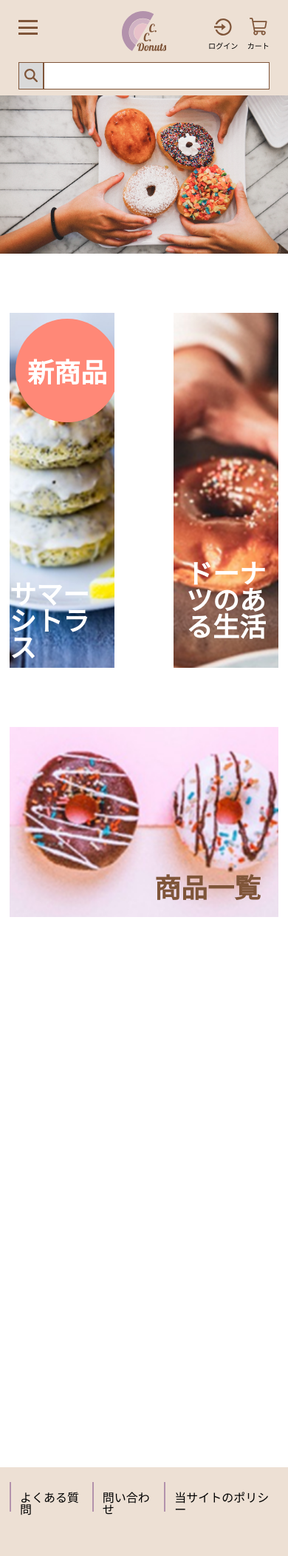
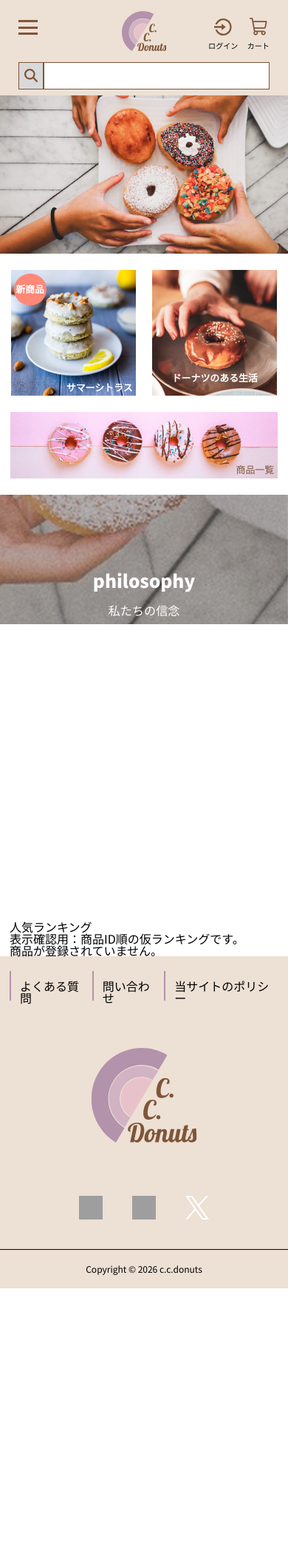
Before and after one commit to kugashion7829-afk/CCA-exam3, a PHP site: page / in a window 390 px wide. Shown: the top 2104 px of the page at 74% size. After the commit the page ends 1742 px from the top, so only its background shows below. Run offline with PHP 8.4, Linux system fonts and the light colour scheme; data that the repository does not hold is empty; grey boxes are pictures that could not be loaded.

Commit message:
Add files via upload

```diff
--- /dev/null
+++ b/app/db.php
@@ -0,0 +1,13 @@
+<?php
+
+$pdo = new PDO(
+    'mysql:host=localhost;dbname=ccdonuts;charset=utf8mb4',
+    'ccStaff',
+    'ccDonuts',
+    [
+        PDO::ATTR_ERRMODE => PDO::ERRMODE_EXCEPTION,
+        PDO::ATTR_DEFAULT_FETCH_MODE => PDO::FETCH_ASSOC,
+    ]
+);
+
+?>
--- a/index.php
+++ b/index.php
@@ -1,3 +1,9 @@
+<?php
+// DBに接続し、表示確認用の商品を1件取得する（売上順位ではなくID順）。
+require_once __DIR__ . '/app/db.php';
+$stmt = $pdo->query('SELECT id, name, price FROM products ORDER BY id ASC LIMIT 1');
+$rankingProduct = $stmt->fetch();
+?>
         <?php require __DIR__ . '/header.php'; ?>
 
         <div class="announce">
@@ -7,10 +13,13 @@
         <div class="heroImageWrap">
                 <img src="./images/HeroImage.jpg" alt="ドーナツを分け合う写真">
         </div>
+
         <div class="designWrap sectionDesignWrap">
+
                 <section class="forumSection">
 
                         <div class="imageContainerPrimary" type="button">
+
                                 <a href="#">
                                         <img src="./images/newSales.jpg" alt="新商品">
                                         <p class="newSalesText">サマーシトラス</p>
@@ -25,10 +34,12 @@
                         </div>
 
                         <div class="imageContainerSecondary">
+
                                 <a href="#">
                                         <img src="./images/choiceDonuts.jpg" alt="ドーナツ一覧">
                                         <p>商品一覧</p>
                                 </a>
+
                         </div>
 
                 </section>
@@ -53,6 +64,25 @@
 
         </section>
 
+        <div class="designWrap">
+
+                <section class="rankingSection">
+                        <h2>人気ランキング</h2>
+                        <p>表示確認用：商品ID順の仮ランキングです。</p>
+
+                        <?php if ($rankingProduct !== false): ?>
+                                <article class="rankingCard">
+                                        <p>1位（仮）</p>
+                                        <h3><?= htmlspecialchars($rankingProduct['name'], ENT_QUOTES, 'UTF-8') ?></h3>
+                                        <p><?= number_format((int) $rankingProduct['price']) ?>円</p>
+                                </article>
+                        <?php else: ?>
+                                <p>商品が登録されていません。</p>
+                        <?php endif; ?>
+                </section>
+
+        </div>
+
         <?php require __DIR__ . '/footer.php'; ?>
 
         <!--
--- a/styles/style.css
+++ b/styles/style.css
@@ -314,6 +314,12 @@ small {
     padding-block: 80px;
 }
 
+.forumSection p {
+    position: absolute;
+    font-size: 2.25rem;
+    font-weight: bold;
+}
+
 .imageContainerPrimary {
     display: flex;
     justify-content: center;
@@ -362,7 +368,7 @@ small {
 
 .imageContainerPrimary div p {
     position: static;
-    text-align: center;
+    font-size: 2rem;
 }
 
 .imageContainerSecondary {
@@ -376,6 +382,7 @@ small {
 .imageContainerSecondary p {
     bottom: 24px;
     right: 24px;
+    font-weight: 400;
     color: #7F5539;
 }
 
@@ -386,10 +393,57 @@ small {
     object-fit: cover;
 }
 
-.forumSection p {
-    position: absolute;
-    font-size: 2.25rem;
-    font-weight: bold;
+@media screen and (max-width: 768px) {
+
+    .forumSection {
+        padding-block: clamp(20px, -37.25px + 15.2672vw, 80px);
+    }
+
+    .forumSection p {
+        font-size: clamp(0.7500rem, -0.6813rem + 6.1069vw, 2.2500rem);
+    }
+
+    .imageContainerPrimary {
+        gap: clamp(20px, -37.25px + 15.2672vw, 80px);
+    }
+
+    .imageContainerPrimary a {
+        max-width: clamp(157px, -151.21px + 82.1883vw, 480px);
+        height: clamp(157px, -151.21px + 82.1883vw, 480px);
+    }
+
+    .newSalesText {
+        bottom: clamp(4px, -3.63px + 2.0356vw, 12px);
+        right: clamp(4px, -3.63px + 2.0356vw, 12px);
+    }
+
+    .donutsLifeText {
+        bottom: clamp(16px, -6.90px + 6.1069vw, 40px);
+    }
+
+    .imageContainerPrimary div {
+        top: clamp(4px, 0.18px + 1.0178vw, 8px);
+        left: clamp(4px, 0.18px + 1.0178vw, 8px);
+        max-width: clamp(40px, -55.42px + 25.4453vw, 140px);
+        height: clamp(40px, -55.42px + 25.4453vw, 140px);
+    }
+
+    .imageContainerPrimary div p {
+        font-size: clamp(0.7500rem, -0.4427rem + 5.0891vw, 2.0000rem);
+        font-weight: bold;
+    }
+
+    .imageContainerSecondary {
+        margin: clamp(20px, -37.25px + 15.2672vw, 80px) auto 0;
+        max-width: clamp(335px, -337.71px + 179.3893vw, 1040px);
+        height: clamp(83px, -83.03px + 44.2748vw, 257px);
+    }
+
+    .imageContainerSecondary p {
+        bottom: clamp(4px, -15.08px + 5.0891vw, 24px);
+        right: clamp(4px, -15.08px + 5.0891vw, 24px);
+    }
+
 }
 
 /* #endregion */
@@ -399,7 +453,7 @@ small {
 .philosophySection {
     color: #FFFFFF;
     text-align: center;
-    padding: 200px 0 280px;
+    padding-block: 200px 280px;
 }
 
 .philosophy {
@@ -443,6 +497,33 @@ small {
     z-index: -9999;
 }
 
+@media screen and (max-width: 768px) {
+    .philosophySection {
+        padding-block: clamp(100px, 4.58px + 25.4453vw, 200px) clamp(280px, calc(307.57px - 2.0182vw), 300px);
+    }
+
+    .philosophy {
+        gap: clamp(40px, calc(67.57px - 2.0182vw), 60px);
+    }
+
+    .philosophySecond {
+        gap: clamp(12px, 4.37px + 2.0356vw, 20px);
+    }
+
+    .philosophyPrimal h2 {
+        font-size: clamp(1.5000rem, 0.7844rem + 3.0534vw, 2.2500rem);
+    }
+
+    .philosophyPrimal p {
+        font-size: clamp(1.0000rem, 0.7615rem + 1.0178vw, 1.2500rem);
+    }
+
+    .philosophySecond h3,
+    .philosophySecond p {
+        font-size: clamp(1.2500rem, 1.0115rem + 1.0178vw, 1.5000rem);
+    }
+}
+
 /* #endregion */
 
 /* #endregion */
```
Lines whose indentation alone changed are shown as unchanged.
